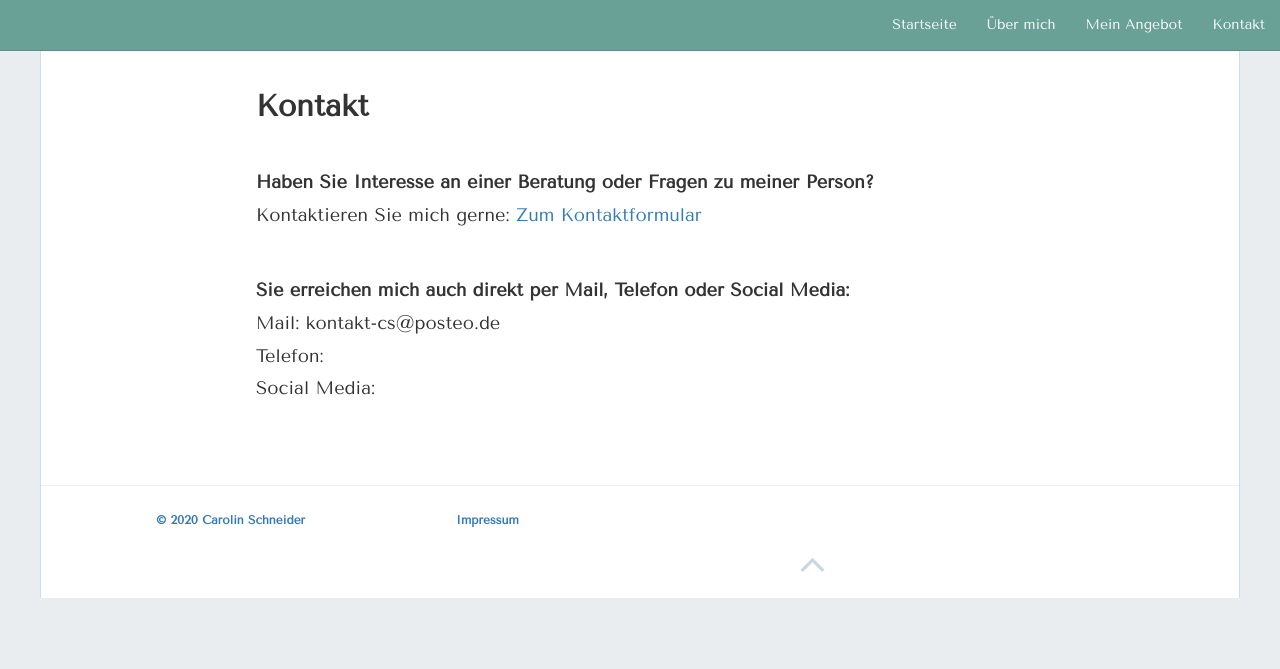
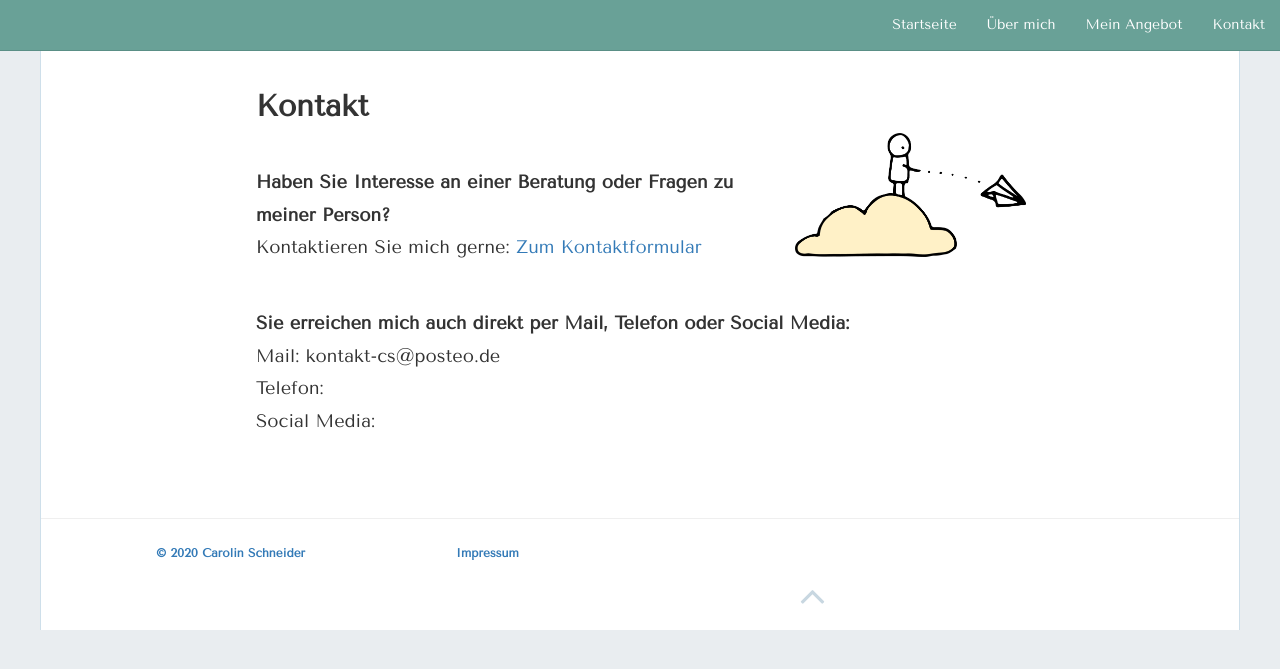
Before and after one commit to carolinschneider/carolinschneider.github.io, a Jekyll site: the page built from kontakt.md, in a window 1280 px wide. Shown: the top 669 px of the page. Built offline with Jekyll 4.4.1, drawn with Linux system fonts in a browser that asks for light colours; nearby versions of some CDN libraries.

Commit message:
Update kontakt.md

```diff
--- a/kontakt.md
+++ b/kontakt.md
@@ -4,6 +4,7 @@
 permalink: /kontakt/
 ---
 ## Kontakt
+<img src="https://raw.githubusercontent.com/carolinschneider/carolinschneider.github.io/master/img/Kontakt.png" alt="" style="float:right;width:30%;">
 
 <br>
 **Haben Sie Interesse an einer Beratung oder Fragen zu meiner Person?** <br>
```
